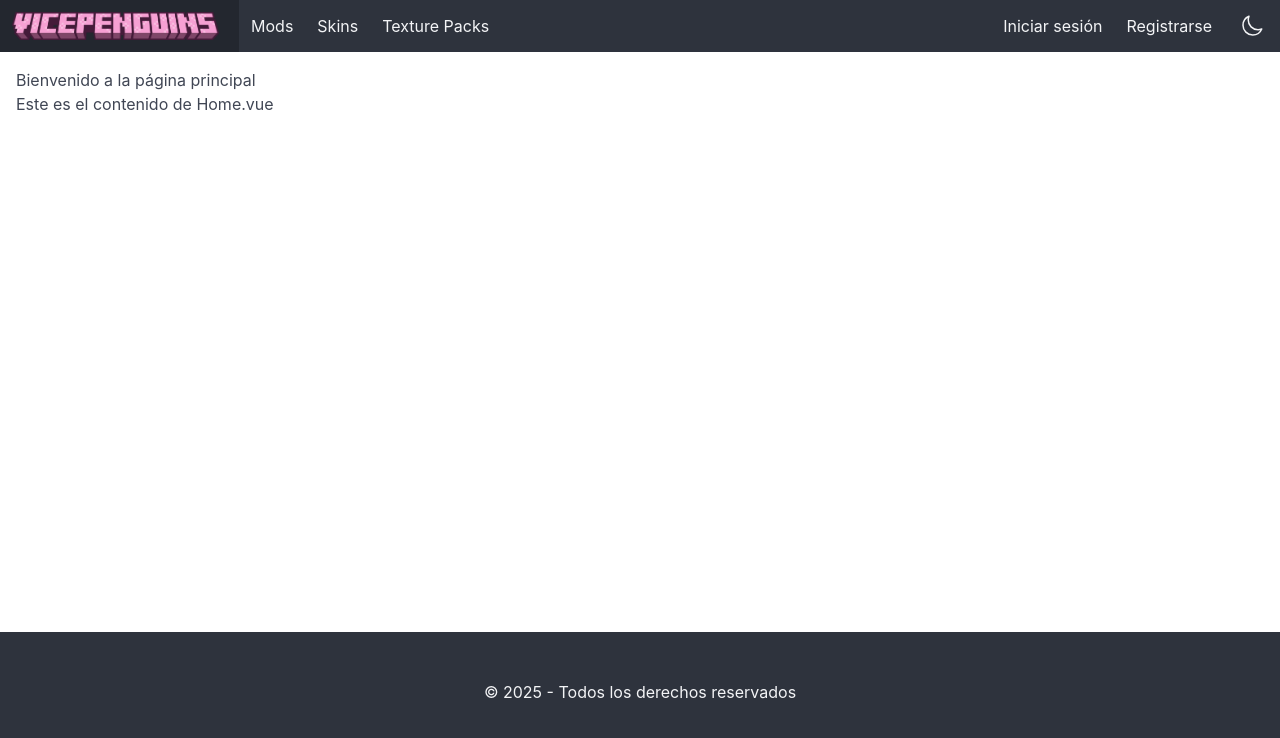
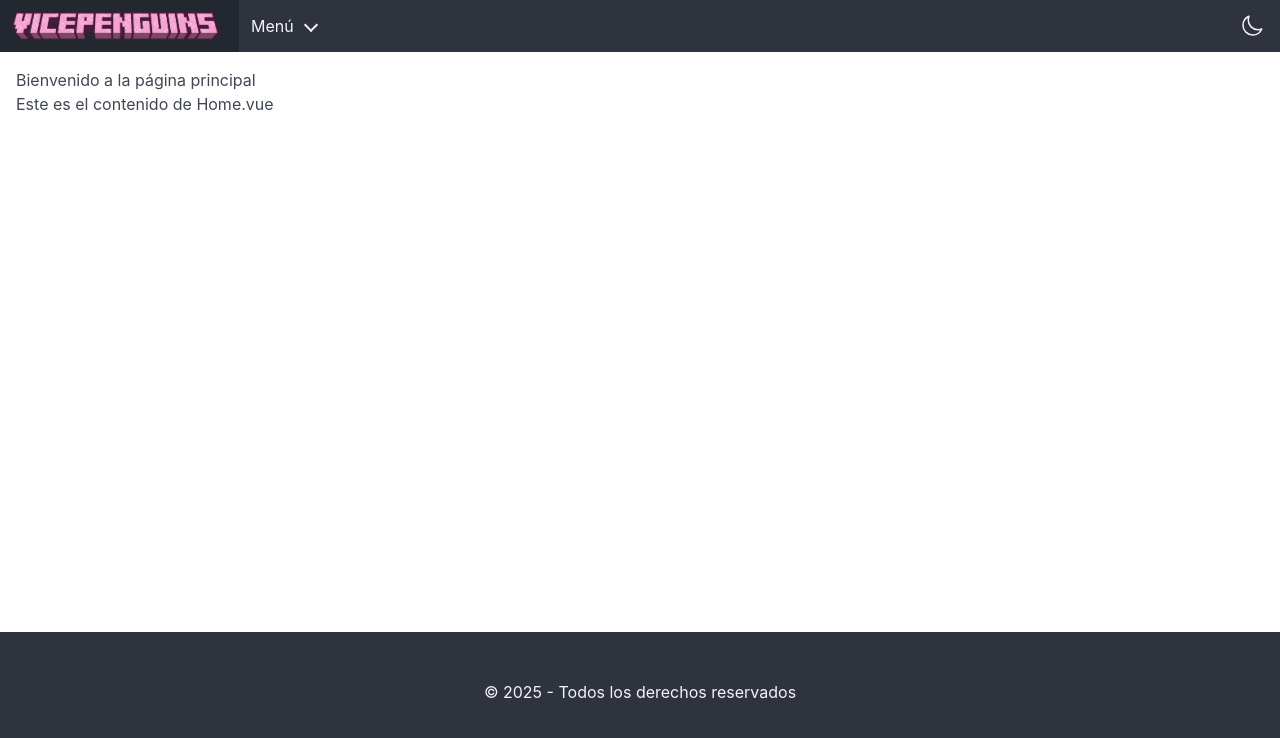
Before and after one commit to AstronautMarkus/VicePenguins-front, a Vue app in the folder VicePenguins/: page / in a window 1280 px wide. Shown: the top 738 px of the page. Built offline with nearby package versions, Linux system fonts and the light colour scheme.

Commit message:
feat: update Navbar component to include dropdown menu with options

```diff
--- a/VicePenguins/src/components/Navbar.vue
+++ b/VicePenguins/src/components/Navbar.vue
@@ -10,13 +10,15 @@ const { theme, toggleTheme } = useThemeConsumer();
       <RouterLink class="navbar-item" to="/">
         <img src="/public/img/logo/vicepenguins_logo.png" alt="vicepenguins" class="logo">
       </RouterLink>
-      <RouterLink class="navbar-item" to="/">Mods</RouterLink>
-      <RouterLink class="navbar-item" to="/">Skins</RouterLink>
-      <RouterLink class="navbar-item" to="/">Texture Packs</RouterLink>
+      <div class="navbar-item has-dropdown is-hoverable">
+        <a class="navbar-link">Menú</a>
+        <div class="navbar-dropdown">
+          <RouterLink class="navbar-item" to="/option1">Opción 1</RouterLink>
+        </div>
+      </div>
     </div>
+
     <div class="navbar-end">
-      <RouterLink class="navbar-item" to="/">Iniciar sesión</RouterLink>
-      <RouterLink class="navbar-item" to="/">Registrarse</RouterLink>
       <button class="button is-dark icon-button" @click="toggleTheme">
         <span v-if="theme === 'light'" class="icon">
           <MoonIcon class="w-6 h-6 text-gray-900" />
```
